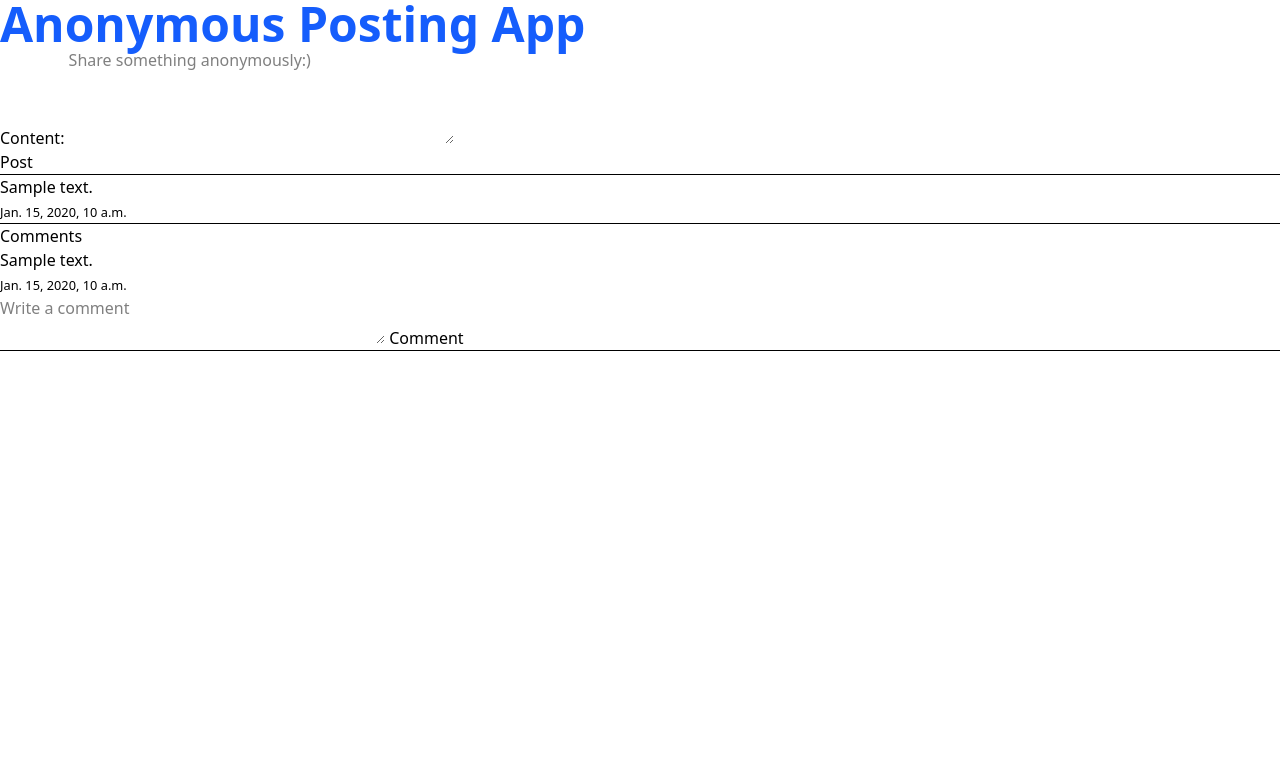
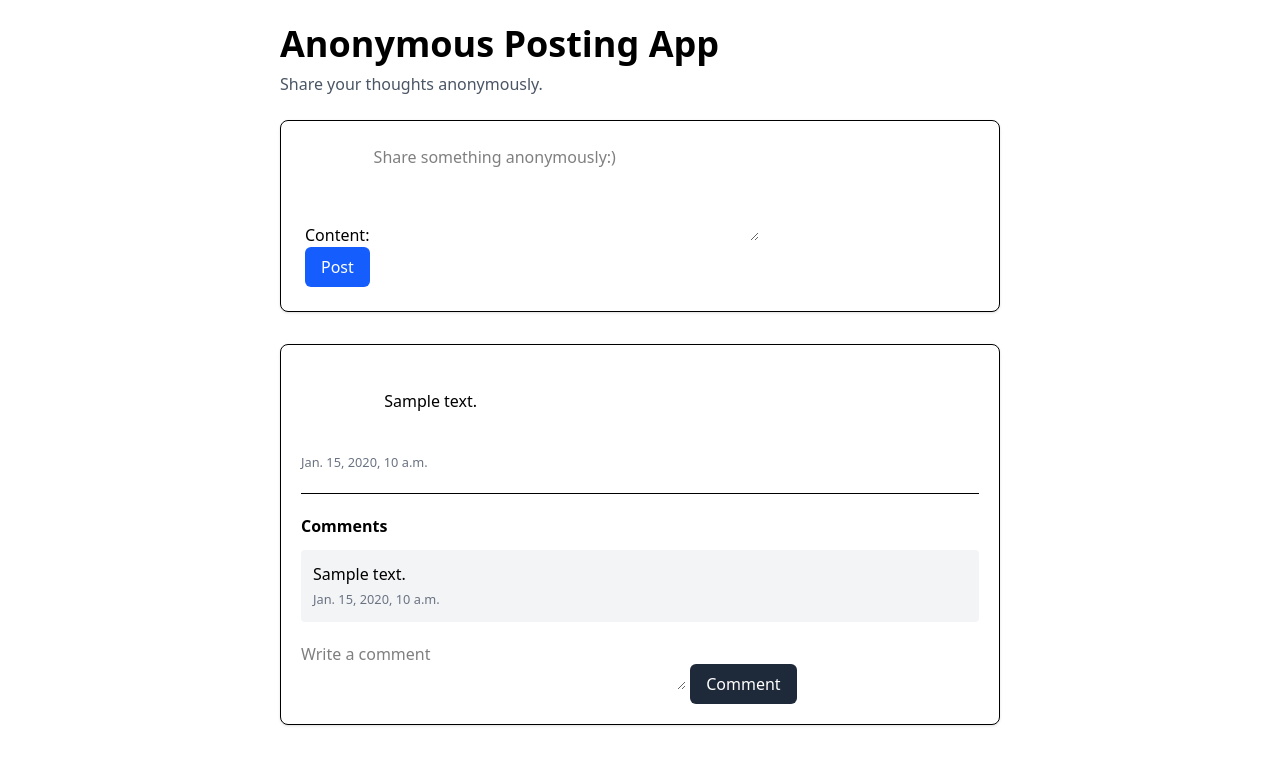
Before and after one commit to DebianCatt/AnonymousPostingApp, a Django app: page / in a window 1280 px wide. Shown: the top 772 px of the page. Run offline with Django 5.2, Linux system fonts and the light colour scheme; tables that the repository leaves empty hold one stand-in row (values such as "Sample post").

Commit message:
initial cleaning of the home.html ui/ux

```diff
--- a/static/css/output.css
+++ b/static/css/output.css
@@ -7,12 +7,17 @@
       "Segoe UI Emoji", "Segoe UI Symbol", "Noto Color Emoji";
     --font-mono: ui-monospace, SFMono-Regular, Menlo, Monaco, Consolas, "Liberation Mono",
       "Courier New", monospace;
+    --color-red-600: oklch(57.7% 0.245 27.325);
     --color-blue-600: oklch(54.6% 0.245 262.881);
+    --color-blue-700: oklch(48.8% 0.243 264.376);
     --color-gray-100: oklch(96.7% 0.003 264.542);
     --color-gray-500: oklch(55.1% 0.027 264.364);
     --color-gray-600: oklch(44.6% 0.03 256.802);
+    --color-gray-800: oklch(27.8% 0.033 256.848);
+    --color-gray-900: oklch(21% 0.034 264.665);
     --color-white: #fff;
     --spacing: 0.25rem;
+    --container-3xl: 48rem;
     --container-5xl: 64rem;
     --text-sm: 0.875rem;
     --text-sm--line-height: calc(1.25 / 0.875);
@@ -24,7 +29,11 @@
     --text-5xl--line-height: 1;
     --font-weight-semibold: 600;
     --font-weight-bold: 700;
+    --radius-md: 0.375rem;
+    --radius-lg: 0.5rem;
     --radius-xl: 0.75rem;
+    --default-transition-duration: 150ms;
+    --default-transition-timing-function: cubic-bezier(0.4, 0, 0.2, 1);
     --default-font-family: var(--font-sans);
     --default-mono-font-family: var(--font-mono);
   }
@@ -184,8 +193,26 @@
   .mx-auto {
     margin-inline: auto;
   }
+  .my-5 {
+    margin-block: calc(var(--spacing) * 5);
+  }
   .mt-2 {
     margin-top: calc(var(--spacing) * 2);
+  }
+  .mt-3 {
+    margin-top: calc(var(--spacing) * 3);
+  }
+  .mt-5 {
+    margin-top: calc(var(--spacing) * 5);
+  }
+  .mb-2 {
+    margin-bottom: calc(var(--spacing) * 2);
+  }
+  .mb-3 {
+    margin-bottom: calc(var(--spacing) * 3);
+  }
+  .mb-6 {
+    margin-bottom: calc(var(--spacing) * 6);
   }
   .mb-8 {
     margin-bottom: calc(var(--spacing) * 8);
@@ -202,6 +229,9 @@
   .table {
     display: table;
   }
+  .max-w-3xl {
+    max-width: var(--container-3xl);
+  }
   .max-w-5xl {
     max-width: var(--container-5xl);
   }
@@ -214,6 +244,22 @@
   .gap-6 {
     gap: calc(var(--spacing) * 6);
   }
+  .space-y-3 {
+    :where(& > :not(:last-child)) {
+      --tw-space-y-reverse: 0;
+      margin-block-start: calc(calc(var(--spacing) * 3) * var(--tw-space-y-reverse));
+      margin-block-end: calc(calc(var(--spacing) * 3) * calc(1 - var(--tw-space-y-reverse)));
+    }
+  }
+  .rounded {
+    border-radius: 0.25rem;
+  }
+  .rounded-lg {
+    border-radius: var(--radius-lg);
+  }
+  .rounded-md {
+    border-radius: var(--radius-md);
+  }
   .rounded-xl {
     border-radius: var(--radius-xl);
   }
@@ -221,17 +267,38 @@
     border-style: var(--tw-border-style);
     border-width: 1px;
   }
+  .bg-blue-600 {
+    background-color: var(--color-blue-600);
+  }
   .bg-gray-100 {
     background-color: var(--color-gray-100);
   }
+  .bg-gray-800 {
+    background-color: var(--color-gray-800);
+  }
   .bg-white {
     background-color: var(--color-white);
+  }
+  .p-3 {
+    padding: calc(var(--spacing) * 3);
+  }
+  .p-5 {
+    padding: calc(var(--spacing) * 5);
   }
   .p-6 {
     padding: calc(var(--spacing) * 6);
   }
   .p-8 {
     padding: calc(var(--spacing) * 8);
+  }
+  .px-4 {
+    padding-inline: calc(var(--spacing) * 4);
+  }
+  .py-2 {
+    padding-block: calc(var(--spacing) * 2);
+  }
+  .text-center {
+    text-align: center;
   }
   .text-4xl {
     font-size: var(--text-4xl);
@@ -257,6 +324,9 @@
     --tw-font-weight: var(--font-weight-semibold);
     font-weight: var(--font-weight-semibold);
   }
+  .whitespace-pre-wrap {
+    white-space: pre-wrap;
+  }
   .text-blue-600 {
     color: var(--color-blue-600);
   }
@@ -265,6 +335,12 @@
   }
   .text-gray-600 {
     color: var(--color-gray-600);
+  }
+  .text-red-600 {
+    color: var(--color-red-600);
+  }
+  .text-white {
+    color: var(--color-white);
   }
   .underline {
     text-decoration-line: underline;
@@ -277,11 +353,42 @@
     outline-style: var(--tw-outline-style);
     outline-width: 1px;
   }
+  .transition {
+    transition-property: color, background-color, border-color, outline-color, text-decoration-color, fill, stroke, --tw-gradient-from, --tw-gradient-via, --tw-gradient-to, opacity, box-shadow, transform, translate, scale, rotate, filter, -webkit-backdrop-filter, backdrop-filter, display, content-visibility, overlay, pointer-events;
+    transition-timing-function: var(--tw-ease, var(--default-transition-timing-function));
+    transition-duration: var(--tw-duration, var(--default-transition-duration));
+  }
+  .hover\:bg-blue-700 {
+    &:hover {
+      @media (hover: hover) {
+        background-color: var(--color-blue-700);
+      }
+    }
+  }
+  .hover\:bg-gray-900 {
+    &:hover {
+      @media (hover: hover) {
+        background-color: var(--color-gray-900);
+      }
+    }
+  }
+  .hover\:underline {
+    &:hover {
+      @media (hover: hover) {
+        text-decoration-line: underline;
+      }
+    }
+  }
   .md\:grid-cols-3 {
     @media (width >= 48rem) {
       grid-template-columns: repeat(3, minmax(0, 1fr));
     }
   }
+}
+@property --tw-space-y-reverse {
+  syntax: "*";
+  inherits: false;
+  initial-value: 0;
 }
 @property --tw-border-style {
   syntax: "*";
@@ -365,6 +472,7 @@
 @layer properties {
   @supports ((-webkit-hyphens: none) and (not (margin-trim: inline))) or ((-moz-orient: inline) and (not (color:rgb(from red r g b)))) {
     *, ::before, ::after, ::backdrop {
+      --tw-space-y-reverse: 0;
       --tw-border-style: solid;
       --tw-font-weight: initial;
       --tw-shadow: 0 0 #0000;
--- a/wall/templates/wall/home.html
+++ b/wall/templates/wall/home.html
@@ -2,84 +2,163 @@
 
 {% block content %}
 
-<h1 class="text-5xl font-bold text-blue-600">Anonymous Posting App</h1>
+<div class="mx-auto max-w-3xl p-6">
+
+    <h1 class="mb-2 text-4xl font-bold">
+        Anonymous Posting App
+    </h1>
+
+    <p class="mb-6 text-gray-600">
+        Share your thoughts anonymously.
+    </p>
+
+    <div class="mb-8 rounded-lg border bg-white p-6 shadow">
 
         <form method="post" action="{% url 'wall:create_post' %}">
             {% csrf_token %}
 
             {{ form.as_p }}
 
-    <button type="submit">
+            <button
+                type="submit"
+                class="rounded-md bg-blue-600 px-4 py-2 text-white transition hover:bg-blue-700">
+
                 Post
+
             </button>
         </form>
 
-<hr>
+    </div>
 
     {% if posts %}
 
         {% for post in posts %}
 
-        <article>
-            <p>{{ post.content }}</p>
-            <small>{{ post.created_at }}</small>
+            <article class="mb-6 rounded-lg border bg-white p-5 shadow">
+
+                <p class="mb-3 whitespace-pre-wrap">
+                    {{ post.content }}
+                </p>
+
+                <small class="text-gray-500">
+                    {{ post.created_at }}
+                </small>
 
                 {% if request.COOKIES.anonymous_owner_id == post.owner_id|stringformat:"s" %}
-                <form method="post" action="{% url 'wall:delete_post' post.id %}">
+
+                    <form
+                        method="post"
+                        action="{% url 'wall:delete_post' post.id %}"
+                        class="mt-3">
+
                         {% csrf_token %}
-                    <button type="submit">Delete</button>
+
+                        <button
+                            type="submit"
+                            class="text-sm text-red-600 hover:underline">
+
+                            Delete Post
+
+                        </button>
+
                     </form>
+
                 {% endif %}
 
-            <hr>
+                <hr class="my-5">
 
-            <!-- Comments -->
-            <div>
-                <h4>Comments</h4>
+                <h3 class="mb-3 font-semibold">
+                    Comments
+                </h3>
+
+                <div class="space-y-3">
 
                     {% for comment in post.comments.all %}
-                    <div>
-                        <p>{{ comment.content }}</p>
 
-                        <small>{{ comment.created_at }}</small>
+                        <div class="rounded bg-gray-100 p-3">
+
+                            <p>
+                                {{ comment.content }}
+                            </p>
+
+                            <small class="text-gray-500">
+                                {{ comment.created_at }}
+                            </small>
 
                             {% if request.COOKIES.anonymous_owner_id == comment.owner_id|stringformat:"s" %}
-                            <form method="post" action="{% url 'wall:delete_comment' comment.id %}">
+
+                                <form
+                                    method="post"
+                                    action="{% url 'wall:delete_comment' comment.id %}"
+                                    class="mt-2">
+
                                     {% csrf_token %}
-                                <button type="submit">
+
+                                    <button
+                                        type="submit"
+                                        class="text-sm text-red-600 hover:underline">
+
                                         Delete Comment
+
                                     </button>
+
                                 </form>
+
                             {% endif %}
+
                         </div>
+
                     {% empty %}
-                    <p>No comments yet.</p>
+
+                        <p class="text-gray-500">
+                            No comments yet.
+                        </p>
+
                     {% endfor %}
 
-                <!-- Comment form oh yeah-->
-                <form method="post" action="{% url 'wall:create_comment' %}">
+                </div>
+
+                <form
+                    method="post"
+                    action="{% url 'wall:create_comment' %}"
+                    class="mt-5">
+
                     {% csrf_token %}
 
                     {{ comment_form.content }}
 
-                    <input type="hidden" name="post_id" value="{{ post.id }}">
+                    <input
+                        type="hidden"
+                        name="post_id"
+                        value="{{ post.id }}">
 
-                    <button type="submit" name="comment_submit">
+                    <button
+                        type="submit"
+                        name="comment_submit"
+                        class="mt-3 rounded-md bg-gray-800 px-4 py-2 text-white transition hover:bg-gray-900">
+
                         Comment
+
                     </button>
+
                 </form>
-            </div>
 
             </article>
-
-        <hr>
 
         {% endfor %}
 
     {% else %}
 
-<p>No posts yet.</p>
+        <div class="rounded-lg border bg-white p-6 text-center shadow">
+
+            <p class="text-gray-500">
+                No posts yet.
+            </p>
+
+        </div>
 
     {% endif %}
 
+</div>
+
 {% endblock %}
```
Lines whose indentation alone changed are shown as unchanged.
